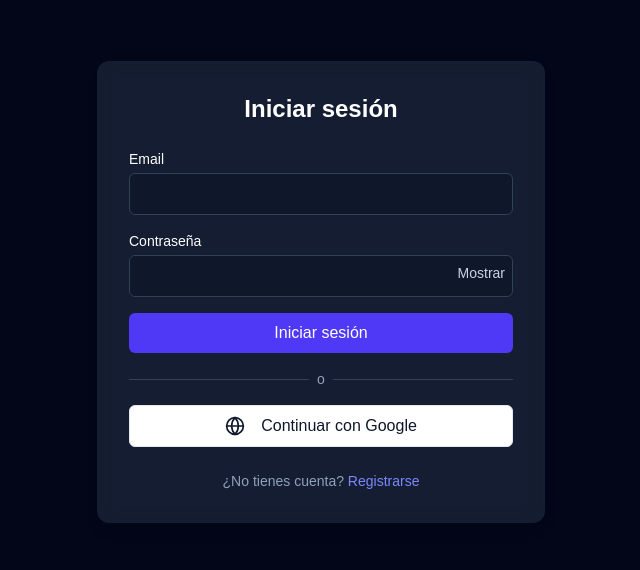
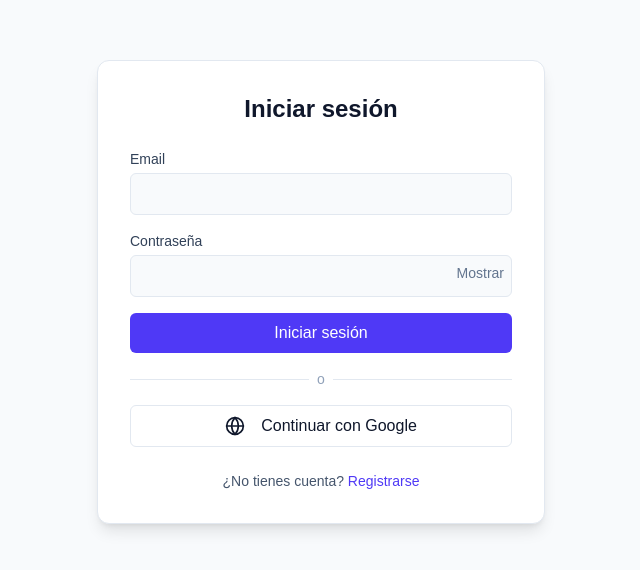
Before and after one commit to MindClip-AI/mindclip-frontend, a Next.js app: page /login in a window 1280 px wide. Shown: the part 108-678 px from the top of the page, without its empty margins (319-959 px from the left). Built offline with nearby package versions, Linux system fonts and the light colour scheme; no server answers.

Commit message:
feat: basic workspace layout and login in clear mode

```diff
--- a/src/app/login/page.tsx
+++ b/src/app/login/page.tsx
@@ -75,33 +75,33 @@ export default function LoginPage() {
   }
 
   return (
-    <div className="min-h-screen flex items-center justify-center bg-slate-950 text-white p-4">
-      <div className="w-full max-w-md bg-slate-800/70 backdrop-blur rounded-xl shadow-lg p-8">
+    <div className="min-h-screen flex items-center justify-center bg-slate-50 text-slate-900 p-4">
+      <div className="w-full max-w-md bg-white border border-slate-200 rounded-xl shadow-lg p-8">
         <h1 className="text-2xl font-semibold mb-6 text-center">Iniciar sesión</h1>
 
         <form onSubmit={handleSubmit} className="space-y-4" aria-live="polite">
           <div>
-            <label className="block text-sm mb-1">Email</label>
-            <input disabled={loading} type="email" required value={email} onChange={(e) => setEmail(e.target.value)} className="w-full px-3 py-2 rounded-md bg-slate-900 text-white border border-slate-700 focus:outline-none focus:ring-2 focus:ring-indigo-500" />
+            <label className="block text-sm mb-1 text-slate-700">Email</label>
+            <input disabled={loading} type="email" required value={email} onChange={(e) => setEmail(e.target.value)} className="w-full px-3 py-2 rounded-md bg-slate-50 text-slate-900 border border-slate-200 focus:outline-none focus:ring-2 focus:ring-indigo-500" />
           </div>
           <div>
-            <label className="block text-sm mb-1">Contraseña</label>
+            <label className="block text-sm mb-1 text-slate-700">Contraseña</label>
             <div className="relative">
-              <input disabled={loading} type={showPassword ? 'text' : 'password'} required value={password} onChange={(e) => setPassword(e.target.value)} className="w-full px-3 py-2 rounded-md bg-slate-900 text-white border border-slate-700 focus:outline-none focus:ring-2 focus:ring-indigo-500" />
-              <button type="button" disabled={loading} onClick={() => setShowPassword((s) => !s)} className="absolute right-2 top-2 text-sm text-slate-300">{showPassword ? 'Ocultar' : 'Mostrar'}</button>
+              <input disabled={loading} type={showPassword ? 'text' : 'password'} required value={password} onChange={(e) => setPassword(e.target.value)} className="w-full px-3 py-2 rounded-md bg-slate-50 text-slate-900 border border-slate-200 focus:outline-none focus:ring-2 focus:ring-indigo-500" />
+              <button type="button" disabled={loading} onClick={() => setShowPassword((s) => !s)} className="absolute right-2 top-2 text-sm text-slate-500">{showPassword ? 'Ocultar' : 'Mostrar'}</button>
             </div>
           </div>
 
-          {error && <div className="text-sm text-red-400" role="alert">{error}</div>}
+          {error && <div className="text-sm text-red-500" role="alert">{error}</div>}
 
-          <button disabled={loading} type="submit" className="w-full py-2 rounded-md bg-indigo-600 hover:bg-indigo-700 disabled:opacity-60 flex items-center justify-center gap-2">
+          <button disabled={loading} type="submit" className="w-full py-2 rounded-md bg-indigo-600 hover:bg-indigo-700 disabled:opacity-60 text-white flex items-center justify-center gap-2">
             <span>{loading ? 'Cargando...' : 'Iniciar sesión'}</span>
           </button>
 
           <div className="flex items-center gap-2">
-            <div className="flex-1 h-px bg-slate-700" />
+            <div className="flex-1 h-px bg-slate-200" />
             <div className="text-sm text-slate-400">o</div>
-            <div className="flex-1 h-px bg-slate-700" />
+            <div className="flex-1 h-px bg-slate-200" />
           </div>
 
           <button disabled={loading} type="button" onClick={handleGoogle} className="w-full py-2 rounded-md bg-white text-slate-900 flex items-center justify-center gap-2 border border-slate-200">
@@ -110,7 +110,7 @@ export default function LoginPage() {
           </button>
         </form>
 
-        <p className="text-sm text-slate-400 mt-6 text-center">¿No tienes cuenta? <a href="/register" className="text-indigo-400">Registrarse</a></p>
+        <p className="text-sm text-slate-600 mt-6 text-center">¿No tienes cuenta? <a href="/register" className="text-indigo-600">Registrarse</a></p>
       </div>
     </div>
   )
--- /dev/null
+++ b/src/app/workspace/layout.tsx
@@ -0,0 +1,39 @@
+'use client'
+
+import type { ReactNode } from 'react'
+import { useRouter } from 'next/navigation'
+import supabase from '@/lib/supabase/client'
+
+type WorkspaceLayoutProps = {
+  children: ReactNode
+}
+
+export default function WorkspaceLayout({ children }: WorkspaceLayoutProps) {
+  const router = useRouter()
+
+  const handleSignOut = async () => {
+    await supabase.auth.signOut()
+    router.push('/login')
+  }
+
+  return (
+    <div className="min-h-screen bg-slate-50 text-slate-900">
+      <nav className="fixed inset-x-0 top-0 z-20 h-16 bg-white border-b border-slate-200">
+        <div className="mx-auto flex h-full w-full max-w-7xl items-center justify-between px-4 sm:px-6 lg:px-8">
+          <div className="text-lg font-semibold tracking-tight text-slate-900">MindClip AI</div>
+          <button
+            type="button"
+            onClick={handleSignOut}
+            className="rounded-md bg-slate-900 px-4 py-2 text-sm font-medium text-white hover:bg-slate-800"
+          >
+            Cerrar sesión
+          </button>
+        </div>
+      </nav>
+
+      <main className="pt-16">
+        <div className="mx-auto min-h-[calc(100vh-4rem)] w-full max-w-7xl px-4 py-4 sm:px-6 sm:py-6 lg:px-8 lg:py-8">{children}</div>
+      </main>
+    </div>
+  )
+}
--- /dev/null
+++ b/src/app/workspace/page.tsx
@@ -0,0 +1,22 @@
+export default function WorkspacePage() {
+  return (
+    <section className="flex min-h-[calc(100vh-8rem)] flex-col gap-4 lg:grid lg:grid-cols-[65fr_35fr] lg:gap-0">
+      <div className="flex min-h-[320px] items-center justify-center rounded-xl bg-slate-100 p-6 text-center text-slate-500 lg:min-h-full">
+        Área del Reproductor Multimedia
+      </div>
+
+      <aside className="rounded-xl border border-slate-200 bg-white lg:rounded-l-none lg:border-l lg:border-y-0 lg:border-r-0">
+        <div className="border-b border-slate-200 px-4 py-3">
+          <div className="inline-flex rounded-lg bg-slate-100 p-1">
+            <button type="button" className="rounded-md bg-white px-4 py-2 text-sm font-medium text-slate-900 shadow-sm">
+              Tutor IA
+            </button>
+            <button type="button" className="rounded-md px-4 py-2 text-sm font-medium text-slate-600 hover:text-slate-900">
+              Quizzes
+            </button>
+          </div>
+        </div>
+      </aside>
+    </section>
+  )
+}
```
